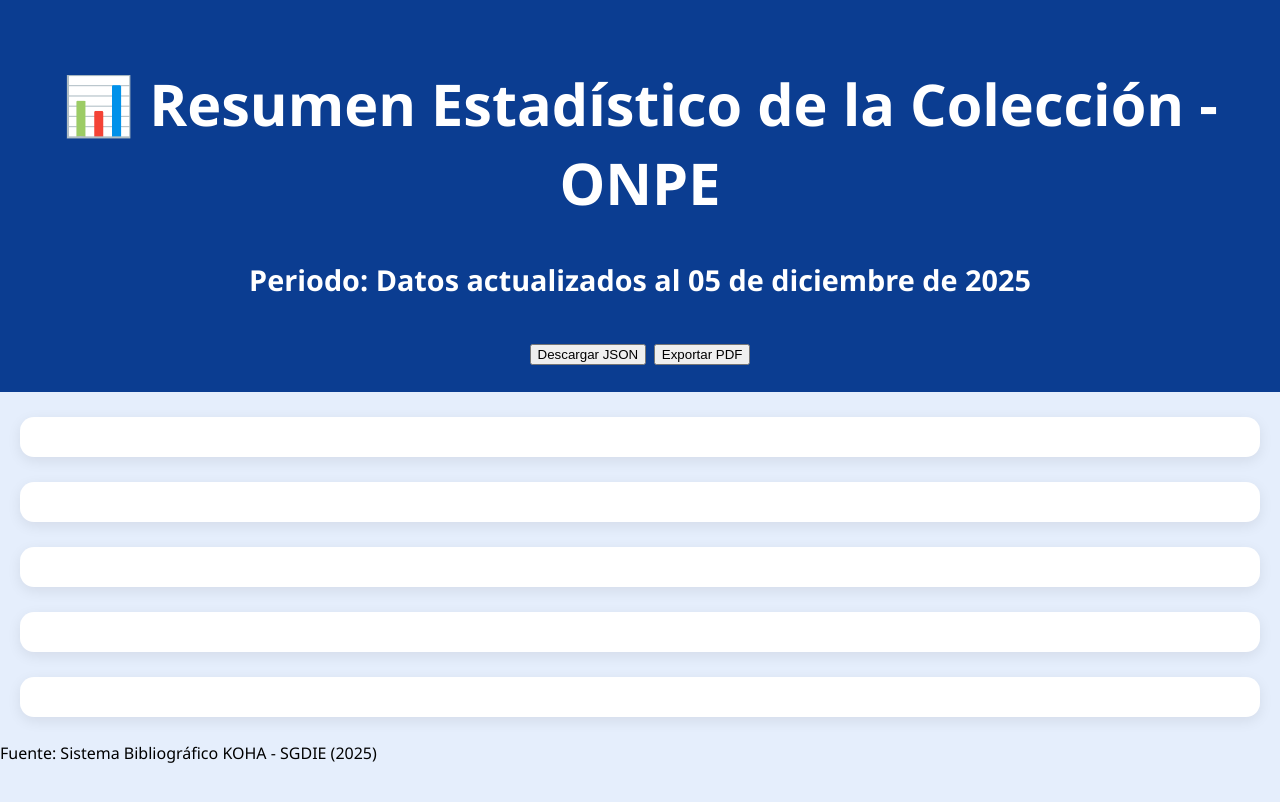
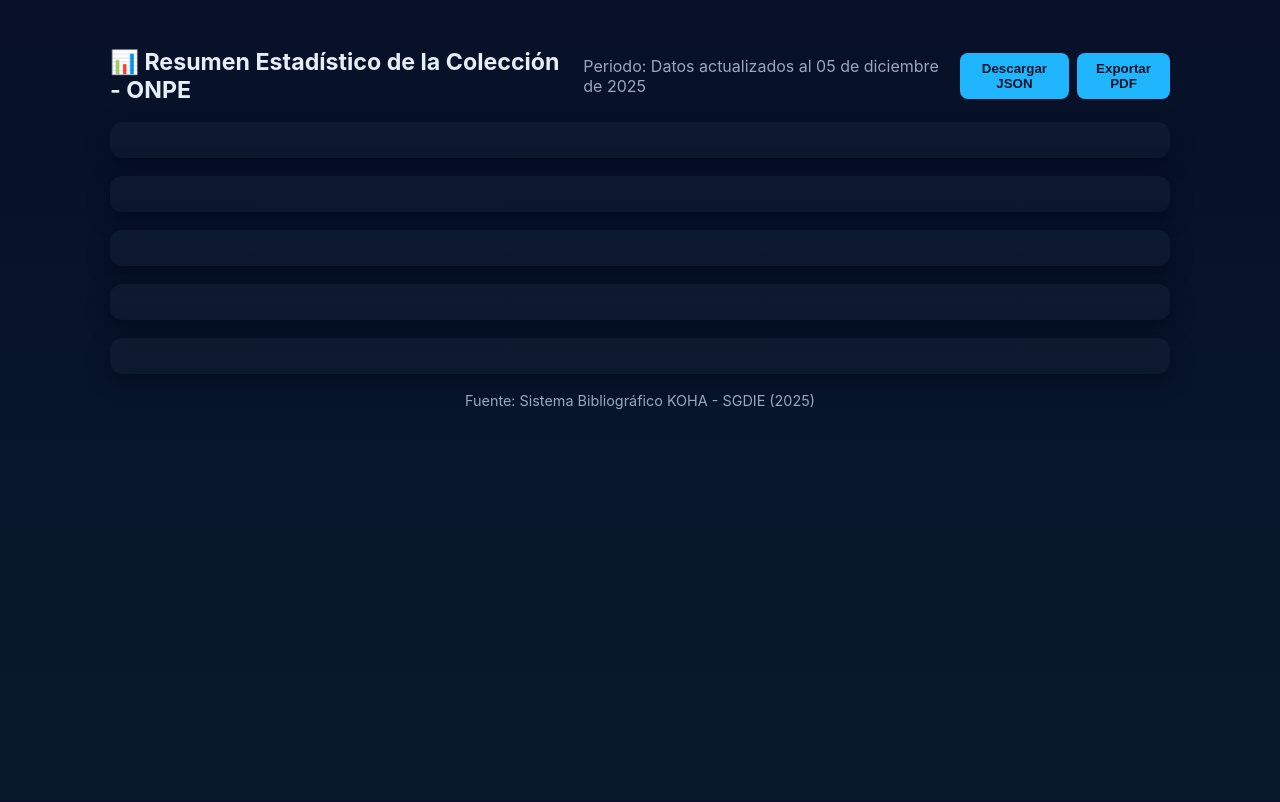
Before and after one commit to Gabrielaqf16/ONPE1, a plain HTML site: page index.html in a window 1280 px wide. Drawn offline with Linux system fonts and the light colour scheme.

Commit message:
Refactor CSS variables and update styles

```diff
--- a/style.css
+++ b/style.css
@@ -1,41 +1,44 @@
-:root {
---color-primario: #0b3d91;
---color-secundario: #e5eefc;
---color-acento: #133e7c;
---color-card: #ffffff;
---color-borde: #d6d6d6;
---shadow: 0 4px 14px rgba(0,0,0,0.08);
---radius: 14px;
+/* === style.css === */
+:root{
+--bg:#0f1724; /* dark slate */
+--card:#0b1220;
+--muted:#9aa7bf;
+--accent:#1fb6ff;
+--good:#22c55e; /* green */
+--bad:#ef4444; /* red */
+--soft:#0b1225;
+--glass: rgba(255,255,255,0.03);
 }
-body {
-font-family: "Segoe UI", sans-serif;
-background: var(--color-secundario);
-margin: 0;
-padding: 0;
+*{box-sizing:border-box}
+html,body,#app{height:100%}
+body{
+margin:0;font-family:Inter, ui-sans-serif, system-ui, -apple-system, 'Segoe UI', Roboto, 'Helvetica Neue', Arial;
+background: linear-gradient(180deg,#071028 0%, #071a2b 100%);
+color:#e6eef8;
+-webkit-font-smoothing:antialiased;
 }
-header {
-background: var(--color-primario);
-color: white;
-padding: 25px;
-text-align: center;
-font-size: 1.8rem;
-font-weight: 600;
-}
-.card {
-background: var(--color-card);
-padding: 20px;
-border-radius: var(--radius);
-box-shadow: var(--shadow);
-margin: 25px auto;
-max-width: 1200px;
-}
-h2 {
-color: var(--color-acento);
-border-left: 5px solid var(--color-primario);
-padding-left: 10px;
-}
-table { width: 100%; border-collapse: collapse; margin-top: 15px; }
-th, td { padding: 10px; border: 1px solid var(--color-borde); text-align: center; }
-th { background:#f0f4ff; font-weight: 600; }
-tr:nth-child(even) { background: #fafbff; }
-canvas { margin-top: 20px; }
+.container{max-width:1100px;margin:28px auto;padding:20px}
+.header{display:flex;gap:16px;align-items:center;justify-content:space-between}
+.header h1{margin:0;font-size:1.45rem}
+.subtitle{margin:0;color:var(--muted)}
+.actions{display:flex;gap:8px}
+.btn{background:var(--accent);border:none;padding:8px 12px;border-radius:8px;color:#051426;cursor:pointer;font-weight:600}
+.card{background:linear-gradient(180deg, rgba(255,255,255,0.03), rgba(255,255,255,0.02));padding:18px;border-radius:12px;margin-top:18px;box-shadow:0 6px 20px rgba(2,6,23,0.6)}
+.section-title{display:flex;justify-content:space-between;align-items:center;margin-bottom:10px}
+.kv{display:flex;gap:12px;flex-wrap:wrap}
+.kv .item{min-width:220px;background:var(--glass);padding:10px;border-radius:10px}
+.kv .item h3{margin:0;font-size:0.95rem}
+.kv .item p{margin:6px 0 0;color:var(--muted)}
+.table{width:100%;border-collapse:collapse;margin-top:12px}
+.table th,.table td{padding:8px 10px;border-bottom:1px solid rgba(255,255,255,0.04);text-align:left}
+.table th{font-size:0.85rem;color:var(--muted)}
+.totals{display:flex;gap:12px;flex-wrap:wrap}
+.pill{display:inline-block;padding:6px 10px;border-radius:999px;font-weight:700}
+.green{background:linear-gradient(90deg,var(--good), #16a34a);color:#04280b}
+.red{background:linear-gradient(90deg,var(--bad), #d53f3f);color:#2b0b0b}
+.blue{background:linear-gradient(90deg,var(--accent), #0ea5e9);color:#021426}
+.footer{margin-top:18px;color:var(--muted);font-size:0.9rem;text-align:center}
+
+
+/* Responsive */
+@media (max-width:700px){.header{flex-direction:column;align-items:flex-start}.kv .item{min-width:140px}}
```
